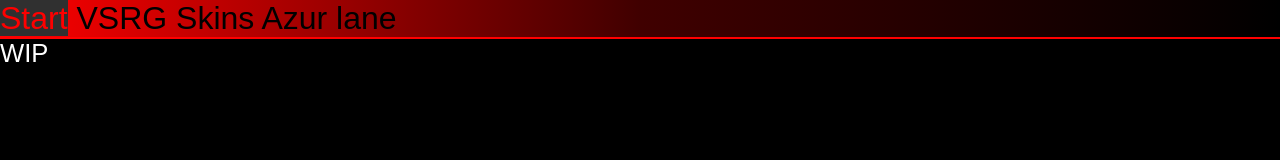
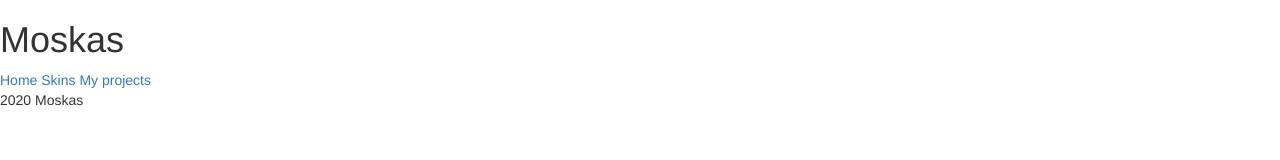
Before and after one commit to Moskas/moskas.github.io, a plain HTML site: page index.html in a window 1280 px wide. Drawn offline with nearby package versions, Linux system fonts and the light colour scheme.

Commit message:
Update index.html

```diff
--- a/index.html
+++ b/index.html
@@ -1,22 +1,28 @@
 <!DOCTYPE html>
-<html lang=en>
+<html>
 <head>
-    <link rel="stylesheet" href="CSS/style.css">
-    <meta charset="utf-8">
+    <meta charset=utf-8>
     <meta name="viewport" content="width=device-width, initial-scale=1, shrink-to-fit=no">
     <link rel="icon" href="IMG/icon.png">
-    <title>Start page</title>
-</head>
+    <title>Home</title>
+        <!-- Latest compiled and minified CSS -->
+<link rel="stylesheet" href="https://maxcdn.bootstrapcdn.com/bootstrap/3.4.1/css/bootstrap.min.css">
+    <link rel=stylesheet href="CSS/style_test.css">
+    </head>
 <body>
-    <div id=menu>
-        <div id=menu-f><a href="index.html">Start</a>
-        <a href="skins.html">VSRG Skins</a>
-        <a href="">Azur lane</a>
-        </div>
+    <div class=top_menu>
+        <h1>Moskas</h1>
+        <a href="divspacing.html" class="menu">Home</a>
+        <a href="skins.html" class="menu">Skins</a>
+        <a href="https://github.com/Moskas?tab=repositories" class="menu">My projects</a>
     </div>
-    <div id=content>
-        WIP
-    </div>
+    <main>
 
-</body>
+    </main>
+    <footer>2020 Moskas</footer>
+<!-- jQuery library -->
+<script src="https://ajax.googleapis.com/ajax/libs/jquery/3.5.1/jquery.min.js"></script>
+<!-- Latest compiled JavaScript -->
+<script src="https://maxcdn.bootstrapcdn.com/bootstrap/3.4.1/js/bootstrap.min.js"></script>
+    </body>
 </html>
```
